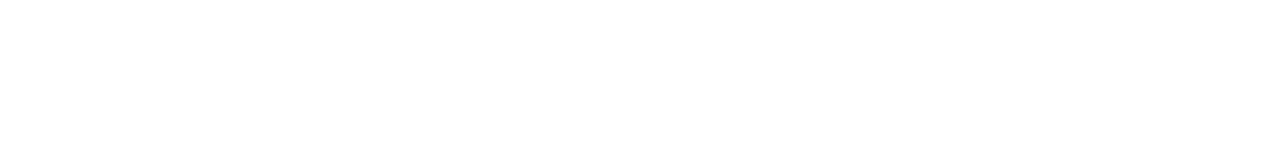
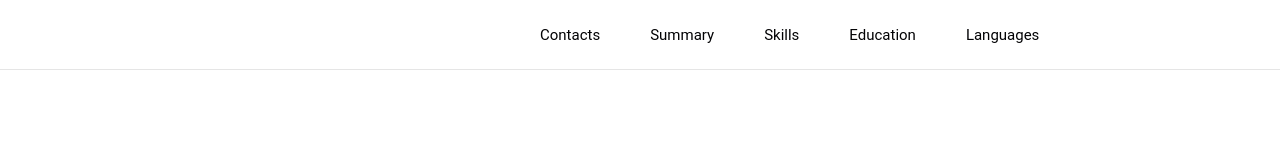
Before and after one commit to yasha7771/rsschool-cv, a plain HTML site: page index.html in a window 1280 px wide. Drawn offline with Linux system fonts and the light colour scheme.

Commit message:
init: add header

```diff
--- a/index.html
+++ b/index.html
@@ -0,0 +1,36 @@
+<!DOCTYPE html>
+<html lang="en">
+<head>
+    <meta charset="UTF-8">
+    <meta http-equiv="X-UA-Compatible" content="IE=edge">
+    <meta name="viewport" content="width=device-width, initial-scale=1.0">
+    <title>cv</title>
+    <link rel="stylesheet" href="style.css">
+</head>
+<body>
+    <header class="header">
+        <div class="container">
+
+            <nav class="menu">
+                <ul>
+                    <li class="menu-item">
+                        <a href="#">Contacts</a>
+                    </li>
+                    <li class="menu-item">
+                        <a href="#summary">Summary</a>
+                    </li>
+                    <li class="menu-item">
+                        <a href="#skills">Skills</a>
+                    </li>
+                    <li class="menu-item">
+                        <a href="#education">Education</a>
+                    </li>
+                    <li class="menu-item">
+                        <a href="#languages">Languages</a>
+                    </li>
+                </ul>
+            </nav>
+        </div>
+    </header>
+</body>
+</html>
--- a/style.css
+++ b/style.css
@@ -1,13 +1,37 @@
-.title {
-    padding: 30px;
-    text-align: center;
-    font-size: 50px;
+*{
+    padding: 0;
+    margin: 0;
 }
-
-.main   {
+body{
+    font-family: Roboto, sans-serif;
+}
+.header {
+    border-bottom: 1px solid #e5e5e5;
+    padding: 25px 0;
+}
+.container{
+    max-width: 1200px;
+    margin: 0 auto;
+}
+.header .container {
     display: flex;
-    justify-content: center;
-    align-items: center;}
-    .title span {
-        color: black;
-    }
+    align-items: center;
+}
+.menu {
+    margin-left: 500px;
+}
+.menu ul{
+    list-style: none;
+    display: flex;
+ }
+.menu-item {
+    margin-right: 50px;
+}
+.menu-item a {
+    font-size: 15px;
+    text-decoration: none;
+    color: #030305;
+}
+.menu-item a:hover {
+    border-bottom: 2px solid black;
+}
```
Also changed, not shown: assets/fonts/Roboto.ttf (added), assets/fonts/Robotobold.ttf (added), assets/img/avatar.jpg (added), scripts.js (added).
